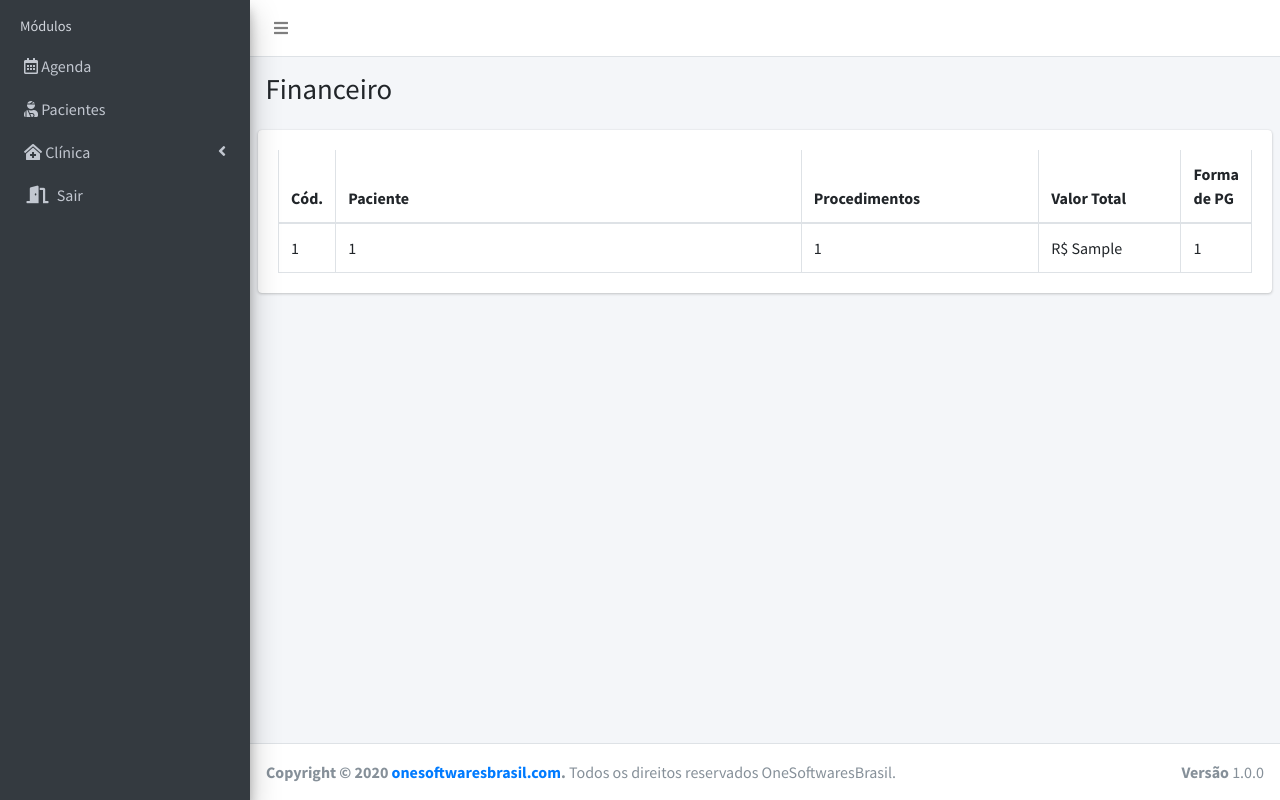
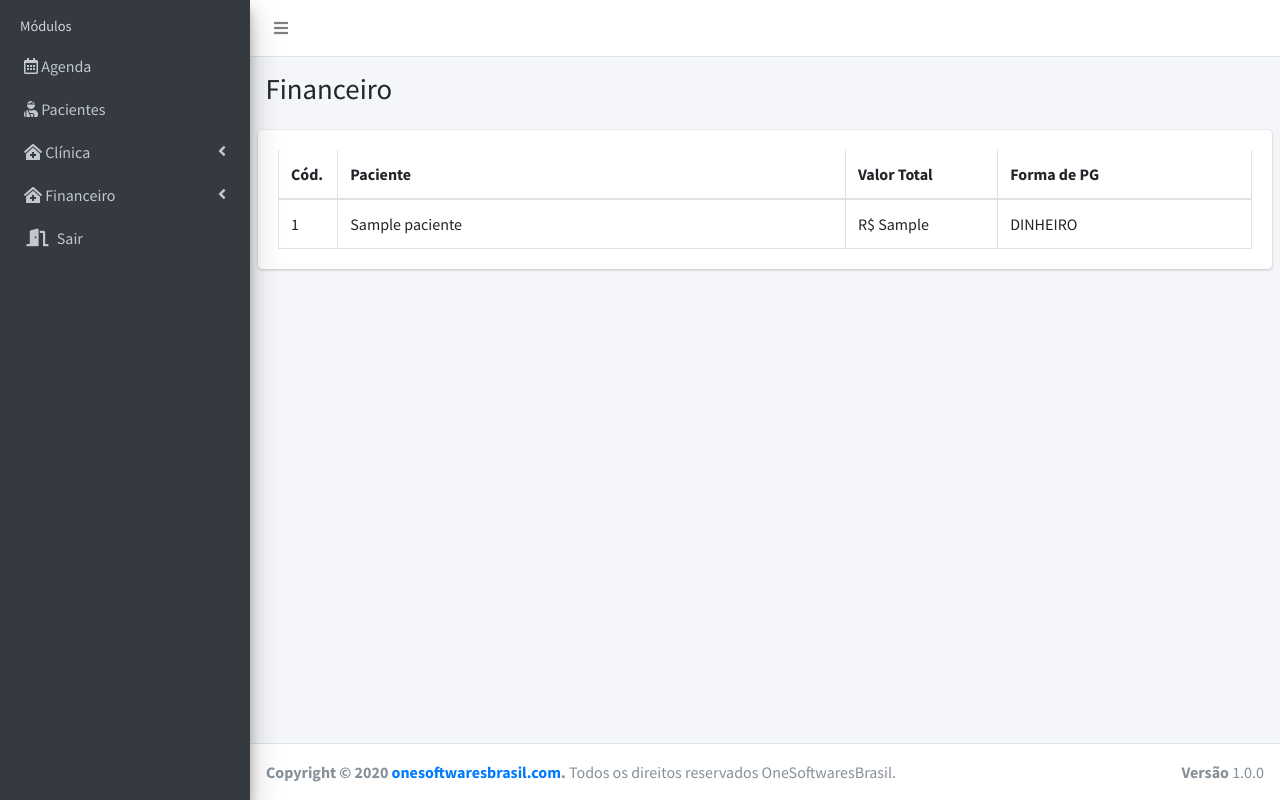
Before and after one commit to usb171/ERP, a Django app: page /financeiro/ in a window 1280 px wide. Run offline with Django 3.2, Linux system fonts and the light colour scheme; a user stored in the database is signed in; tables that the repository leaves empty hold one stand-in row (values such as "Sample post"); some libraries are stand-ins or nearby versions.

Commit message:
Feito a parte de Receita falta a Despesa.

```diff
--- a/core/funcoes/enumerate.py
+++ b/core/funcoes/enumerate.py
@@ -65,7 +65,7 @@
 ]
 
 FORMAS_PAGAMENTO = [
-    ('1', 'DINHEIRO'),
-    ('2', 'DEBITO'),
-    ('3', 'CREDITO'),
+    ('DINHEIRO', 'DINHEIRO'),
+    ('DEBITO', 'DEBITO'),
+    ('CREDITO', 'CREDITO'),
 ]
--- a/core/static/assets/ERP/js/financeiro.js
+++ b/core/static/assets/ERP/js/financeiro.js
@@ -21,8 +21,8 @@
 });
 
 
-$("#id_nav_treeview_configuracoes").addClass("menu-open");
-$("#id_nav_link_financeiro").addClass("active");
+$("#id_nav_treeview_configuracoes_receita").addClass("menu-open");
+$("#id_nav_link_receita").addClass("active");
 
 /****************************************************** Tabela ********************************************************/
 let table = $("#id_table_financeiro").DataTable({
@@ -37,8 +37,6 @@
             action: function ( e, dt, node, config ) {
                 limparform();
                 let comando = '#criar#'
-//                $('#id_modal_servico_novo_editar h4').text('Novo Serviço');
-//                atualizarValorTotal();
                 $('#id_modal_financeiro_novo_editar').modal('show');
                 $("#comando_novo_editar").val(comando);
             },
@@ -52,8 +50,6 @@
                 carregarDadosLinhaSelecionada(id);
                 limparform();
                 let comando = '#editar#'
-//                $('#id_modal_servico_novo_editar h4').text('Editar Serviço');
-//                atualizarValorTotal();
                 $('#id_modal_financeiro_novo_editar').modal('show');
                 $("#comando_novo_editar").val(comando);
                 EasyLoading.hide();
@@ -71,7 +67,7 @@
                 $("#id_excluir").val('');
                 $("#codigo_excluir_financeiro").text(id);
                 $("#id_financeiro_selecionado").val(id);
-                $("#nome_excluir_servico").text(nome);
+                $("#nome_excluir_receita").text(nome);
             },
             className: 'btn btn-danger',
             enabled: false
@@ -140,15 +136,16 @@
             status = data.status;
             if(data.status){
                 $('#id').val(id);
-                $('#paciente').val(receita.paciente);
-                $('#valor_apagar').val(receita.valor_apagar);
+                var newOption = new Option(receita.paciente, receita.id_paciente, false, false);
+                $('#paciente').append(newOption).trigger('change');
+                $('#paciente').val(receita.id_paciente).trigger('change');
+                $('#valor_servicos').val(receita.valor_apagar);
                 $('#forma_pagamento').val(receita.forma_pagamento);
                 $("#id_criar_editar").val(id);
                 $procedimentos = $('#procedimentos');
                 $.each(receita.procedimentos, (index, servico) => {
-                    $servicos.append(new Option(servico.nome, servico.id, true, true)).trigger('change');
+                    $procedimentos.append(new Option(servico.nome, servico.id, true, true)).trigger('change');
                 })
-
             }else{
                 $.each(data.msg, (index, erro) => {
                     toastr.error(erro)
@@ -157,13 +154,11 @@
         }
     });
 }
-
 let limparform = () => {
-    $('#paciente').val('');
-    $('#procedimentos').val('');
+    $('#paciente').val(null).trigger('change');
+    $('#procedimentos').empty();
     $('#valor_apagar').val('');
     $('#forma_pagamento').val('');
-
 }
 
 $('#id_form_criar_ou_editar_financeiro').submit(function(e){
--- a/core/templates/core/elementos/main_sidebar.html
+++ b/core/templates/core/elementos/main_sidebar.html
@@ -68,6 +68,33 @@
                         </li>
                     </ul>
                 </li>
+                <li class="nav-item has-treeview" id="id_nav_treeview_configuracoes_receita">
+                    <a href="#" class="nav-link">
+                        <i class="fas fa-clinic-medical"></i>
+                        <p>
+                            Financeiro
+                            <i class="fas fa-angle-left right"></i>
+                        </p>
+                    </a>
+                    <ul class="nav nav-treeview">
+                        <li class="nav-item">
+                            <a href="{% url 'receita' %}" class="nav-link" id="id_nav_link_receita">
+                                <i class="nav-icon fas fa fa-expand"></i>
+                                <p>
+                                    Receita
+                                </p>
+                            </a>
+                        </li>
+                        <li class="nav-item">
+                            <a href="" class="nav-link" id="id_nav_link_despesa">
+                                <i class="nav-icon fas fa-tooth"></i>
+                                <p>
+                                    Despesa
+                                </p>
+                            </a>
+                        </li>
+                    </ul>
+                </li>
                 <li class="nav-item">
                     <a href="{% url 'logout' %}" class="nav-link">
                         <i class="nav-icon fas fa-door-open"></i>
--- a/financeiro/models.py
+++ b/financeiro/models.py
@@ -39,7 +39,7 @@
     paciente = models.ForeignKey(Paciente, on_delete=models.PROTECT)
     procedimentos = models.ManyToManyField(Servico, verbose_name='procedimentos')
     valor_apagar = models.CharField(verbose_name='Valor a pagar', max_length=8, default=0, null=True)
-    forma_pagamento = models.CharField(verbose_name='Forma de Pagamento', choices=FORMAS_PAGAMENTO, max_length=2, default=1)
+    forma_pagamento = models.CharField(verbose_name='Forma de Pagamento', choices=FORMAS_PAGAMENTO, max_length=8, default=1)
 
     def __str__(self):
         return self.paciente.nomeCompleto
--- a/financeiro/templates/financeiro/elementos/formulario.html
+++ b/financeiro/templates/financeiro/elementos/formulario.html
@@ -8,7 +8,7 @@
             <div class="form-group">
                 <label>Paciente</label>
                 <div class="input-group">
-                    <select class="form-control select2bs4" id="paciente" name="paciente" style="width: 100%;">
+                    <select class="form-control select2bs4" name="paciente" id="paciente" style="width: 100%;">
                     </select>
                 </div>
             </div>
@@ -16,12 +16,12 @@
         <div class="form-group col-md-6">
             <label>Procedimentos</label>
             <select class="form-control select2bs4" id="procedimentos" style="width: 100%;" multiple="multiple"
-            onchange="$('.procedimentos').val($(this).val())"></select>
+                    onchange="$('.procedimentos').val($(this).val())"></select>
             <input type="text" class="form-control procedimentos" name="procedimentos" hidden>
         </div>
     </div>
     <div class="row">
-        <div class="col-md-2">
+        <div class="col-md-4">
             <div class="form-group">
                 <label>Valor Apagar R$</label>
                 <div class="input-group">
@@ -29,13 +29,13 @@
                 </div>
             </div>
         </div>
-        <div class="col-md-6">
-            <div class="form-group">
-                <label>Forma de Pagamento</label>
+        <div class="form-group col-md-4">
+                <label>Forma de PG</label>
                 <div class="input-group">
-                    <input type="text" class="form-control" name="forma_pagamento" id="forma_pagamento">
+                    <select class="form-control" type="text" name="forma_pagamento" id="forma_pagamento" style="width: 100%;">
+                        {{ options_forma_pagamento | safe }}
+                    </select>
                 </div>
-            </div>
         </div>
     </div>
     <div class="row">
--- a/financeiro/templates/financeiro/elementos/formularioExcluir.html
+++ b/financeiro/templates/financeiro/elementos/formularioExcluir.html
@@ -1,4 +1,4 @@
-<form id="id_form_excluir_financeiro" method="POST">
+<form id="id_modal_financeiro_excluir" method="POST">
     {% csrf_token %}
     <input type="text" name="comando" id="comando_excluir" value="#excluir#" hidden>
     <input type="text" id="id_financeiro_selecionado" name="id" hidden>
--- a/financeiro/templates/financeiro/elementos/tabela.html
+++ b/financeiro/templates/financeiro/elementos/tabela.html
@@ -3,7 +3,6 @@
     <tr>
         <th style="width:5%">Cód.</th>
         <th style="width:50%">Paciente</th>
-        <th style="width:25%">Procedimentos</th>
         <th style="width:15%">Valor Total</th>
         <th style="width:25%">Forma de PG</th>
     </tr>
--- a/financeiro/templates/financeiro/receita.html
+++ b/financeiro/templates/financeiro/receita.html
@@ -12,6 +12,7 @@
 <link rel="stylesheet" href="{% static 'assets/plugins/easy-loading/css/easy-loading.min.css' %}">
 <link rel="stylesheet" href="{% static 'assets/plugins/select2/css/select2.min.css' %}">
 <link rel="stylesheet" href="{% static 'assets/plugins/select2-bootstrap4-theme/select2-bootstrap4.min.css' %}">
+<link rel="stylesheet" href="{% static  'assets/plugins/icheck-bootstrap/icheck-bootstrap.min.css' %}">
 {% endblock %}
 
 {% block extrabottomjs %}
@@ -88,7 +89,7 @@
         </div>
     </div>
 
-    <div class="modal fade" id="id_modal_servico_excluir">
+    <div class="modal fade" id="id_modal_financeiro_excluir">
         <div class="modal-dialog modal-sm">
             <div class="modal-content">
                 <div class="modal-header">
@@ -99,14 +100,14 @@
                 </div>
                 <div class="modal-body">
                     <spam>Digite o Código
-                        <spam style="color:red" id="codigo_excluir_produto"></spam>
+                        <spam style="color:red" id="codigo_excluir_financeiro"></spam>
                         e clique no botão
                         <spam style="color:red">Excluir Serviço</spam>
                         .
                         <spam style="font-weight: bold;">Atenção, após a exclusão não será mais possível
                             resgatar o serviço
                         </spam>
-                        <spam style="color:red; word-wrap: break-word;" id="nome_excluir_servico"></spam>
+                        <spam style="color:red; word-wrap: break-word;" id="nome_excluir_receita"></spam>
                     </spam>
                     {% include 'financeiro/elementos/formularioExcluir.html' %}
                 </div>
--- a/financeiro/views.py
+++ b/financeiro/views.py
@@ -22,7 +22,7 @@
     @login_required(login_url='login')
     def receita(request):
         template_name = "financeiro/receita.html"
-        context = {'receitas': getReceitasString()}
+        context = {'receitas': getReceitasString(), 'options_forma_pagamento': '<option>DINHEIRO</option>,<option>DEBITO</option>,<option>CREDITO</option> '}
         if request.method == 'GET':
             return render(request=request, template_name=template_name, context=context)
         if request.method == 'POST':
--- a/servico/funcoes/servico.py
+++ b/servico/funcoes/servico.py
@@ -10,7 +10,6 @@
         formulario['valor_total'] = float(formulario['valor_total'])
         formulario['valor_clinica'] = float(formulario['valor_clinica'])
         formulario['valor_produtos'] = float(formulario['valor_produtos'])
-        print(formulario)
         del formulario['id']
         del formulario['produtos']
         ServicoModel.objects.create(**formulario)
```
Also changed, not shown: financeiro/funcoes/financeiro.py (+43 -43 lines), financeiro/migrations/0005_auto_20200205_1649.py (added), 2 other files.
